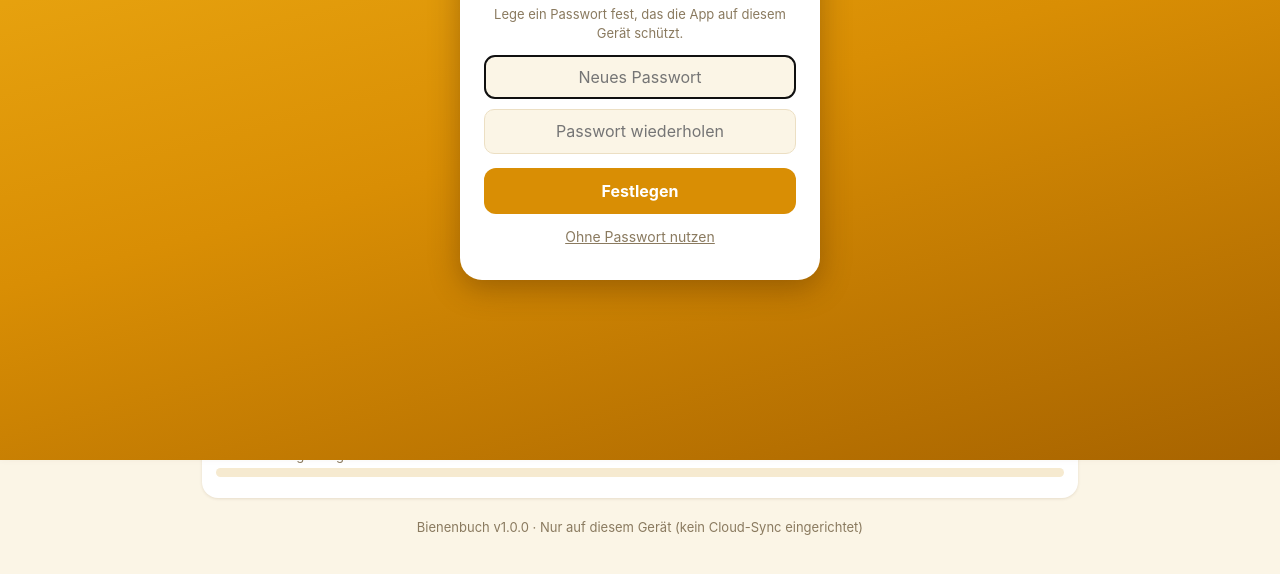
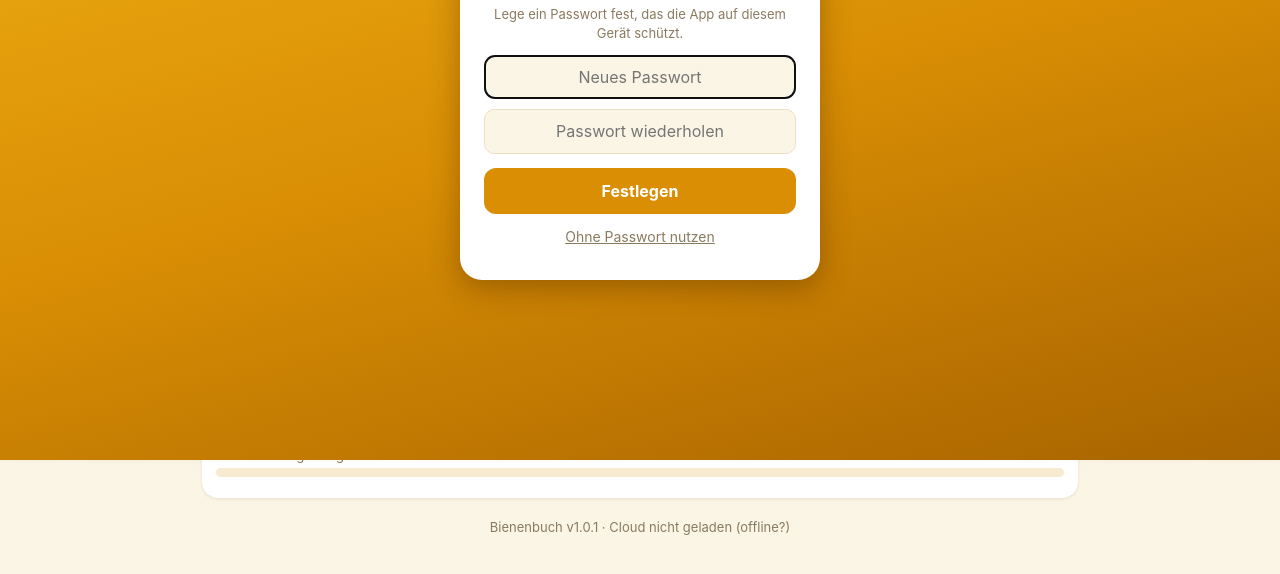
Before and after one commit to 8p9754h2g7-dotcom/bienenbuch, a plain HTML site: page index.html in a window 1280 px wide. Shown: the part 340-914 px from the top of the page. Drawn offline with Linux system fonts and the light colour scheme.

Commit message:
Add files via upload

```diff
--- a/index.html
+++ b/index.html
@@ -150,8 +150,9 @@ table.t{width:100%;border-collapse:collapse;font-size:14px}
    BIENENBUCH – Völker, Stockkarte, Behandlungen, Fütterung, Lager,
    Honigernte, Finanzen. Eine Datei, kein Framework.
    ===================================================================== */
-const APP_VERSION = "1.0.0";
+const APP_VERSION = "1.0.1";
 const CHANGELOG = [
+  { v: "1.0.1", d: "2026-11-24", items: ["Cloud-Sync mit eigenem Firebase-Projekt eingerichtet"] },
   { v: "1.0.0", d: "2026-11-24", items: [
     "Erste Version: Völker & Standorte (Achenmühle, Kühlsöd, Sinkenbach), Königinnen mit Farbe nach Jahrgang, Ableger",
     "Stockkarte (Durchsichten) mit „Speichern & nächstes Volk“",
@@ -166,12 +167,12 @@ const CHANGELOG = [
 /* ---------- Firebase-Zugang (aus der Firebase-Konsole einfügen) ----------
    Leer lassen = Konfiguration kann auch in der App unter ☁️ eingefügt werden. */
 const FIREBASE_CONFIG = {
-  apiKey: "",
-  authDomain: "",
-  projectId: "",
-  storageBucket: "",
-  messagingSenderId: "",
-  appId: ""
+  apiKey: "AIzaSyC5XEnJ45b2XpO46f8zxK6OVVH_FaQCwzo",
+  authDomain: "bienenbuch-86453.firebaseapp.com",
+  projectId: "bienenbuch-86453",
+  storageBucket: "bienenbuch-86453.firebasestorage.app",
+  messagingSenderId: "1046556002454",
+  appId: "1:1046556002454:web:4b9ff493bf77bdd98fdab7"
 };
 const FIREBASE_VERSION = "11.10.0";
 
```
